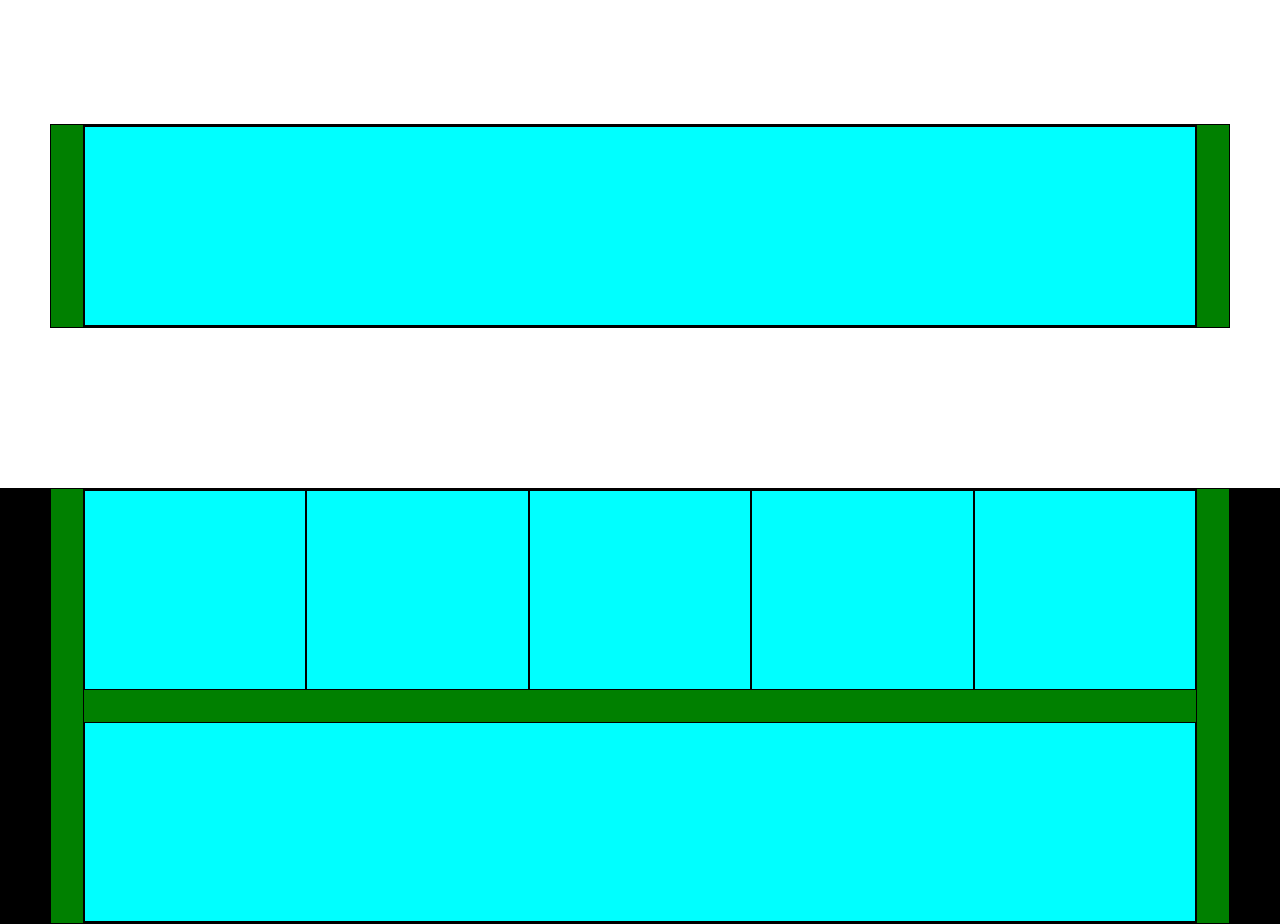
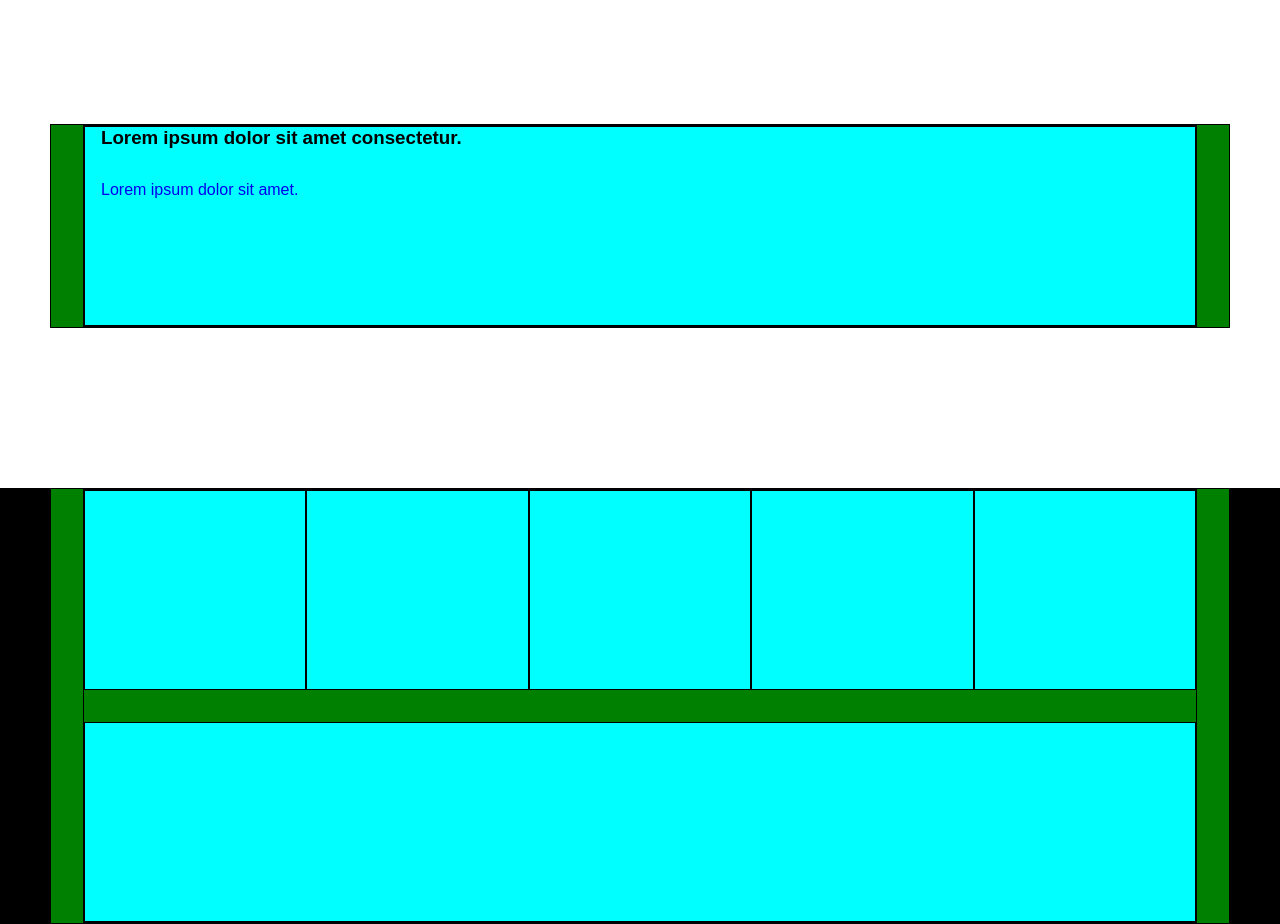
Before and after one commit to giuseppeesposito22/htmlcss-dropbox, a plain HTML site: page index.html in a window 1280 px wide. Shown: the part 4260-5184 px from the top of the page. Drawn offline with Linux system fonts and the light colour scheme.

Commit message:
add section team

```diff
--- a/css/style.css
+++ b/css/style.css
@@ -340,6 +340,12 @@ div {
   margin-top: 1rem;
 }
 
+/* SECTION 5 */
+
+.section-team h3 {
+  margin-bottom: 2rem;
+}
+
 /* FOOTER  */
 
 .page-footer {
--- a/index.html
+++ b/index.html
@@ -377,7 +377,10 @@
       <section class="section-team">
         <div class="container">
           <div class="row">
-            <div class="col-1"></div>
+            <div class="col-1">
+              <h3>Lorem ipsum dolor sit amet consectetur.</h3>
+              <a href="#">Lorem ipsum dolor sit amet.</a>
+            </div>
           </div>
         </div>
       </section>
```
